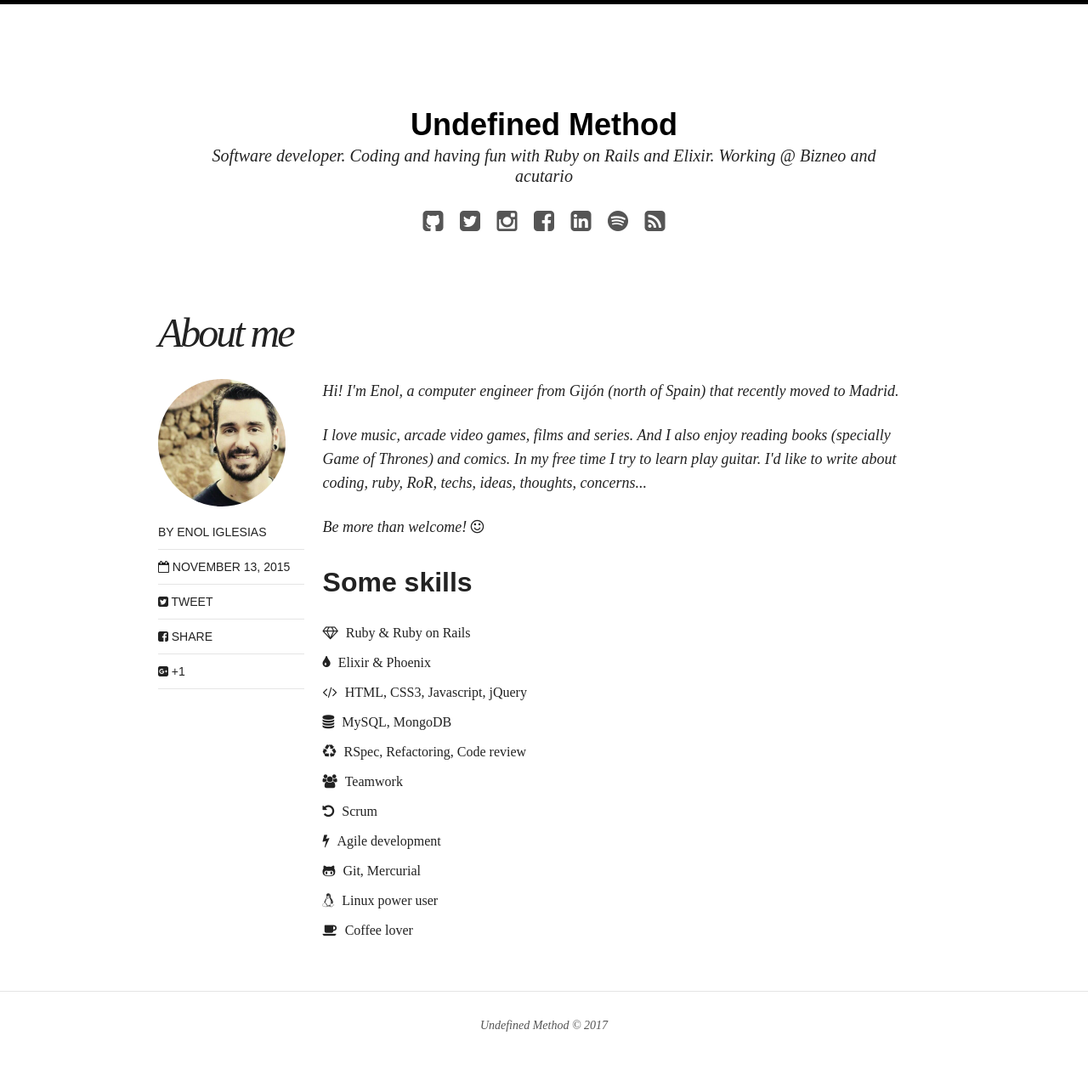
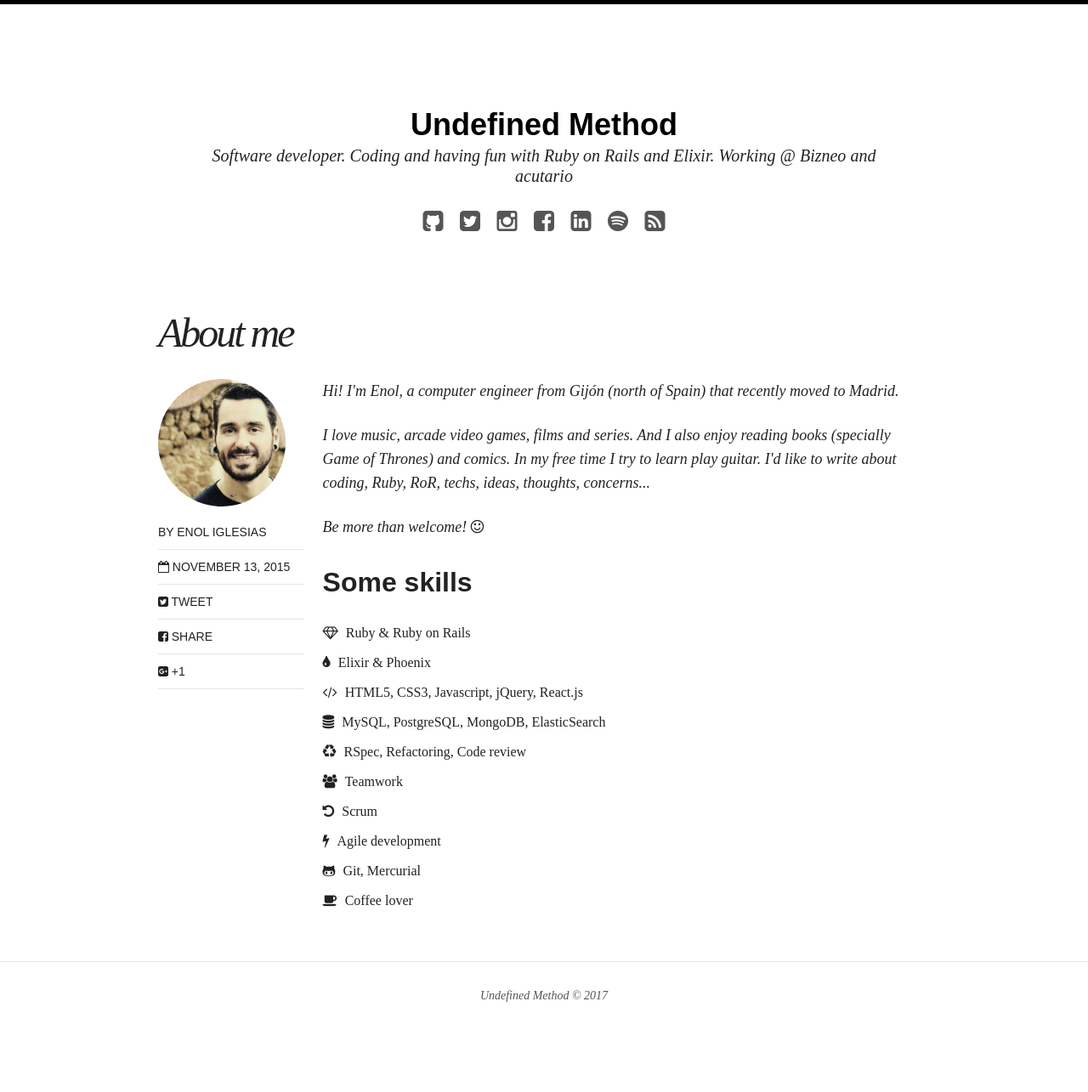
Before and after one commit to enoliglesias/enoliglesias.github.io, a Jekyll site: the page built from about/index.html, in a window 1280 px wide. Shown: the whole page at 85% size. Built offline with Jekyll 4.4.1, drawn with Linux system fonts in a browser that asks for light colours; nearby versions of some CDN libraries; after the commit the page ends 1250 px from its top, so only the background shows below that.

Commit message:
Update 'about me' section

```diff
--- a/about/index.html
+++ b/about/index.html
@@ -9,7 +9,7 @@ share: true
 
 <div class="elegant-text">
   <p>Hi! I'm Enol, a computer engineer from Gijón (north of Spain) that recently moved to Madrid.</p>
-  <p>I love music, arcade video games, films and series. And I also enjoy reading books (specially Game of Thrones) and comics. In my free time I try to learn play guitar. I'd like to write about coding, ruby, RoR, techs, ideas, thoughts, concerns...</p>
+  <p>I love music, arcade video games, films and series. And I also enjoy reading books (specially Game of Thrones) and comics. In my free time I try to learn play guitar. I'd like to write about coding, Ruby, RoR, techs, ideas, thoughts, concerns...</p>
   <p>Be more than welcome! <i class="fa fa-smile-o"></i></p>
 </div>
 
@@ -18,13 +18,12 @@ share: true
 <div class="skills">
    <i class="fa fa-diamond"> Ruby & Ruby on Rails</i><br/>
    <i class="fa fa-tint"> Elixir & Phoenix</i><br/>
-   <i class="fa fa-code"> HTML, CSS3, Javascript, jQuery</i><br/>
-   <i class="fa fa-database"> MySQL, MongoDB</i><br/>
+   <i class="fa fa-code"> HTML5, CSS3, Javascript, jQuery, React.js</i><br/>
+   <i class="fa fa-database"> MySQL, PostgreSQL, MongoDB, ElasticSearch</i><br/>
    <i class="fa fa-recycle"> RSpec, Refactoring, Code review</i><br/>
    <i class="fa fa-users"> Teamwork</i><br/>
    <i class="fa fa-rotate-left"> Scrum</i><br/>
    <i class="fa fa-bolt"> Agile development</i><br/>
    <i class="fa fa-github-alt"> Git, Mercurial</i><br/>
-   <i class="fa fa-linux"> Linux power user</i><br/>
    <i class="fa fa-coffee"> Coffee lover</i><br/>
 </div>
```
